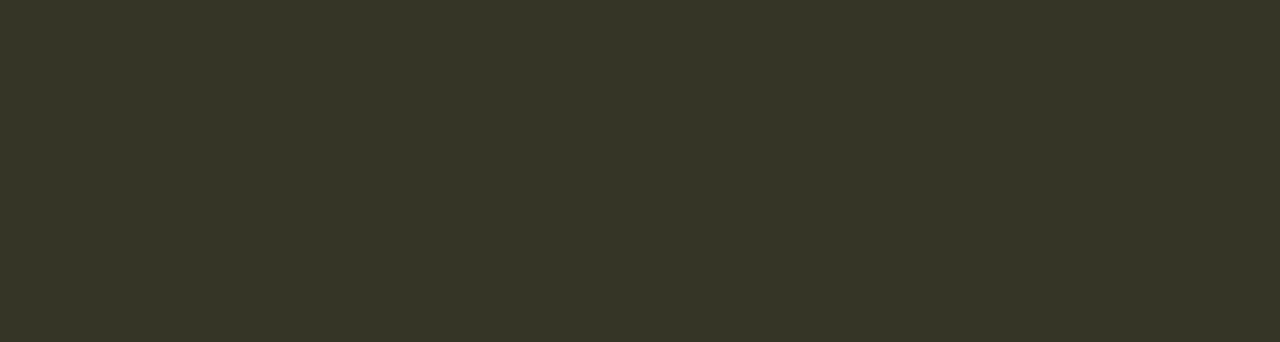
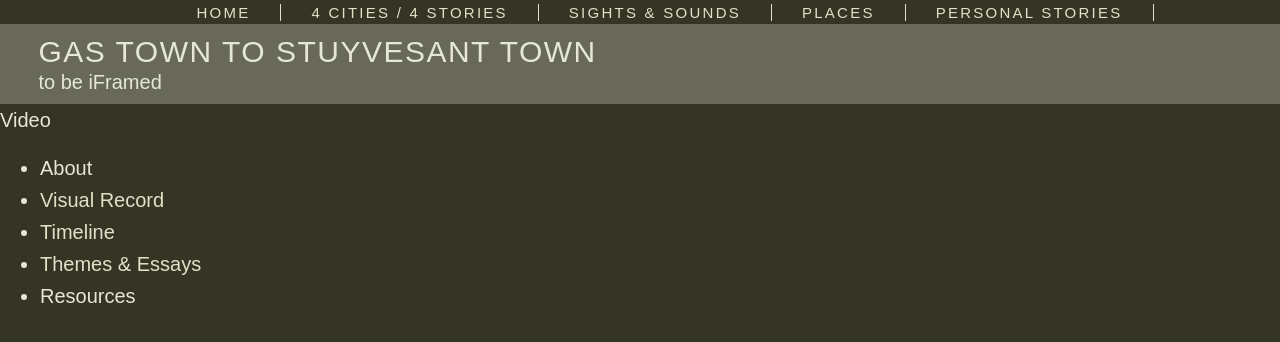
Before and after one commit to DigitalGizmo/pur-app-r, a React (Create React App) app: page /sights/gastown-stuytown in a window 1280 px wide. Before the commit this address had no page. Shown: the top 342 px of the page. Built offline with nearby package versions, Linux system fonts and the light colour scheme; a web font is replaced by a local one.

Commit message:
bottom nav and sights

```diff
--- a/src/components/App.js
+++ b/src/components/App.js
@@ -1,5 +1,6 @@
 import { Outlet } from 'react-router-dom'; // , Link
 import MainNav from './common/MainNav';
+import BottomNav from './common/BottomNav';
 
 function App() {
   return (
@@ -8,6 +9,7 @@ function App() {
      <Outlet
         message="test message"
       />
+      <BottomNav />
     </div>
   );
 }
--- /dev/null
+++ b/src/components/common/BottomNav.js
@@ -0,0 +1,29 @@
+import React from 'react';
+import { Link } from 'react-router-dom';
+import './MainNav.css';
+
+const BottomNav = (props) => {
+  return (
+    <nav className="">
+      <ul>
+        <li>
+          About
+        </li>
+        <li className={ props.selected === 'visuals' ? 'selected' : ''}>
+          <Link to="/archive/visuals">Visual Record</Link>
+        </li>
+        <li><Link to="/timeline">Timeline</Link></li>
+        <li className={ props.selected === 'themes' ? 'selected' : ''}>
+          <Link
+          to="/themes"
+          dangerouslySetInnerHTML={{ __html: 'Themes &amp; Essays' }}></Link>
+        </li>
+        <li>
+          Resources
+        </li>
+      </ul>
+    </nav>
+);
+}
+
+export default BottomNav;
--- a/src/components/common/MainNav.js
+++ b/src/components/common/MainNav.js
@@ -12,20 +12,18 @@ const MainNav = (props) => {
         <li className={ props.selected === 'cities' ? 'selected' : ''}>
           <Link to="/cities">4 Cities / 4 Stories</Link>
         </li>
-        <li className={ props.selected === 'people' ? 'selected' : ''}>
-          <Link to="/people">Personal Stories</Link>
-        </li>
-        <li className={ props.selected === 'visuals' ? 'selected' : ''}>
-          <Link to="/archive/visuals">Visual Record</Link>
+        <li className={ props.selected === 'sights' ? 'selected' : ''}>
+          <Link
+          to="/sights"
+          dangerouslySetInnerHTML={{ __html: 'Sights &amp; Sounds' }}></Link>
         </li>
         <li className={ props.selected === 'places' ? 'selected' : ''}>
           <Link to="/places">Places</Link>
         </li>
-        <li className={ props.selected === 'themes' ? 'selected' : ''}>
-          <Link
-          to="/themes"
-          dangerouslySetInnerHTML={{ __html: 'Themes &amp; Essays' }}></Link>
+        <li className={ props.selected === 'people' ? 'selected' : ''}>
+          <Link to="/people">Personal Stories</Link>
         </li>
+
       </ul>
     </nav>
 );
--- /dev/null
+++ b/src/components/sights/SightsMenu.js
@@ -0,0 +1,19 @@
+import React from 'react';
+import { Link } from 'react-router-dom';
+import StuyTownVideo from './StuyTownVideo';
+
+const SightsMenu = () => {
+  return (
+    <div>
+      <header className="basic-page">
+        <h1>Sights &amp; Sounds</h1>
+      </header>
+      <ul className="list-menu">
+        <li><Link to="/sights/gastown-stuytown">Gas Town to StuyTown</Link></li>
+      </ul>
+
+    </div>
+  )
+}
+
+export default SightsMenu;
--- /dev/null
+++ b/src/components/sights/StuyTownVideo.js
@@ -0,0 +1,21 @@
+import React from "react";
+
+const StuyTownVideo = () => {
+
+  return (
+    <div>
+      <header className="basic-page">
+        <h1>Gas Town to Stuyvesant Town</h1>
+        <h4>to be iFramed</h4>
+      </header>
+
+      <div>
+        <p>Video</p>
+      </div>
+
+
+    </div>
+  );
+}
+
+export default StuyTownVideo;
--- a/src/index.js
+++ b/src/index.js
@@ -24,6 +24,8 @@ import ThemeCampbell from './components/themes/ThemeCampbell';
 import ThemeFullilove from './components/themes/ThemeFullilove';
 import ThemeZipp from './components/themes/ThemeZipp';
 import Timeline from './components/timeline/Timeline';
+import SightsMenu from './components/sights/SightsMenu';
+import StuyTownVideo from './components/sights/StuyTownVideo';
 // import reportWebVitals from './reportWebVitals';
 
 import {
@@ -65,6 +67,8 @@ render(
             <Route path="/themes/theme-fullilove" element={<ThemeFullilove />} />
             <Route path="/themes/theme-zipp" element={<ThemeZipp />} />
           <Route path="/timeline" element={<Timeline />} />
+          <Route path="/sights/*" element={<SightsMenu/>} />
+          <Route path='/sights/gastown-stuytown' element={<StuyTownVideo/>} />
         </Route>
       </Routes>
     </BrowserRouter>
```
